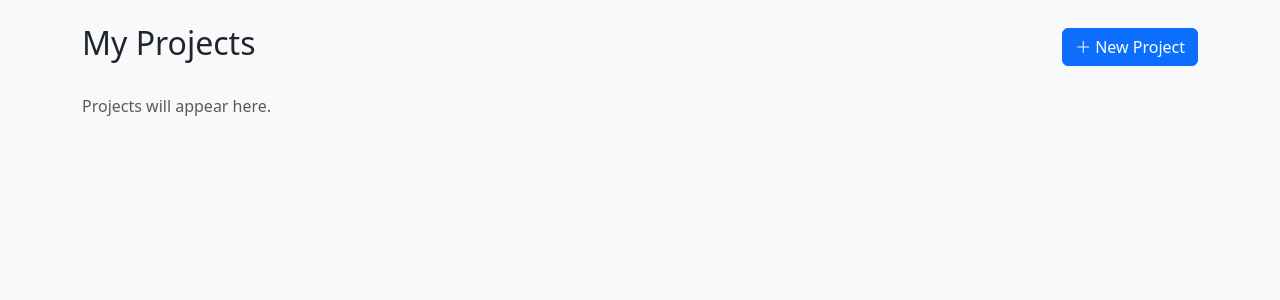
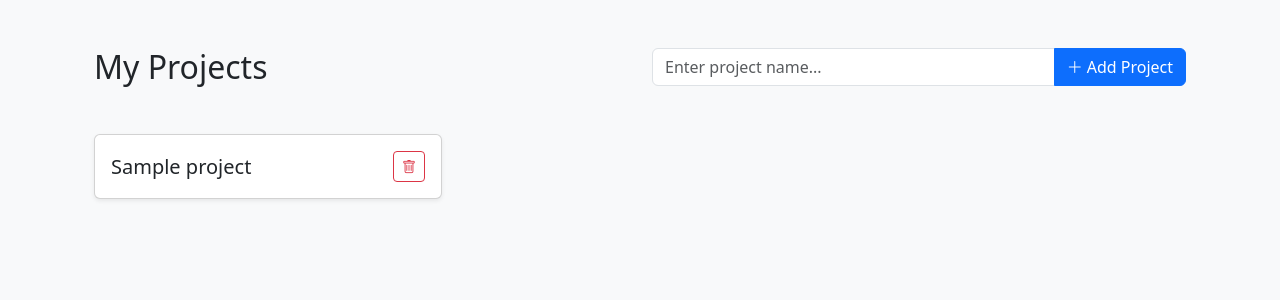
Before and after one commit to PavelPereverzev1/task-manager, a Django app: page /projects/ in a window 1280 px wide. Shown: the part 56-356 px from the top of the page. Run offline with Django 5.2, Linux system fonts and the light colour scheme; a user stored in the database is signed in; tables that the repository leaves empty hold one stand-in row (values such as "Sample post"); some libraries are stand-ins or nearby versions.

Commit message:
feat: add project creation and deletion views with HTMX templates

```diff
--- /dev/null
+++ b/tasks/forms.py
@@ -0,0 +1,18 @@
+from django import forms
+from .models import Project
+
+
+class ProjectForm(forms.ModelForm):
+    class Meta:
+        model = Project
+        fields = ["title"]
+        widgets = {
+            "title": forms.TextInput(
+                attrs={
+                    "class": "form-control",
+                    "placeholder": "Enter project name...",
+                    "required": True,
+                    "maxlength": "255",
+                }
+            ),
+        }
--- a/tasks/models.py
+++ b/tasks/models.py
@@ -1,11 +1,18 @@
-from django.contrib.auth.models import User
+from django.conf import settings
 from django.db import models
 
 
 class Project(models.Model):
-    user = models.ForeignKey(User, on_delete=models.CASCADE, related_name="projects")
+    user = models.ForeignKey(
+        settings.AUTH_USER_MODEL,
+        on_delete=models.CASCADE,
+        related_name="projects",
+    )
     title = models.CharField(max_length=255)
     created_at = models.DateTimeField(auto_now_add=True)
+
+    class Meta:
+        ordering = ["-created_at"]
 
     def __str__(self):
         return self.title
--- a/tasks/urls.py
+++ b/tasks/urls.py
@@ -1,8 +1,12 @@
 from django.urls import path
 
-from .views import HomeView, ProjectListView
+from .views import HomeView, ProjectListView, ProjectCreateView, ProjectDeleteView
 
 urlpatterns = [
     path("", HomeView.as_view(), name="home"),
     path("projects/", ProjectListView.as_view(), name="project-list"),
+    path("projects/create/", ProjectCreateView.as_view(), name="project-create"),
+    path(
+        "projects/<int:pk>/delete/", ProjectDeleteView.as_view(), name="project-delete"
+    ),
 ]
--- a/tasks/views.py
+++ b/tasks/views.py
@@ -1,7 +1,10 @@
 from django.contrib.auth.mixins import LoginRequiredMixin
-from django.shortcuts import redirect
+from django.http import HttpResponse
+from django.shortcuts import redirect, get_object_or_404, render
+from django.views import View
 from django.views.generic import ListView, TemplateView
 
+from .forms import ProjectForm
 from .models import Project
 
 
@@ -19,5 +22,37 @@ class ProjectListView(LoginRequiredMixin, ListView):
     template_name = "tasks/project_list.html"
     context_object_name = "projects"
 
+    def get_context_data(self, **kwargs):
+        context = super().get_context_data(**kwargs)
+        context["form"] = ProjectForm()
+        return context
+
     def get_queryset(self):
         return Project.objects.filter(user=self.request.user).prefetch_related("tasks")
+
+
+class ProjectCreateView(LoginRequiredMixin, View):
+    def get(self, request):
+        form = ProjectForm()
+        return render(request, "tasks/partials/project_form.html", {"form": form})
+
+    def post(self, request):
+        form = ProjectForm(request.POST)
+        if form.is_valid():
+            project = form.save(commit=False)
+            project.user = request.user
+            project.save()
+            return render(
+                request, "tasks/partials/project_card.html", {"project": project}
+            )
+
+        return render(
+            request, "tasks/partials/project_form.html", {"form": form}, status=422
+        )
+
+
+class ProjectDeleteView(LoginRequiredMixin, View):
+    def post(self, request, pk):
+        project = get_object_or_404(Project, pk=pk, user=request.user)
+        project.delete()
+        return HttpResponse("")
--- /dev/null
+++ b/templates/tasks/partials/project_card.html
@@ -0,0 +1,14 @@
+<div class="col-md-6 col-lg-4 mb-4" id="project-{{ project.id }}">
+    <div class="card shadow-sm h-100">
+        <div class="card-body d-flex justify-content-between align-items-center">
+            <h5 class="card-title mb-0">{{ project.title }}</h5>
+            <button class="btn btn-outline-danger btn-sm"
+                    hx-post="{% url 'project-delete' project.id %}"
+                    hx-target="#project-{{ project.id }}"
+                    hx-swap="outerHTML"
+                    hx-confirm="Are you sure you want to delete this project?">
+                <i class="bi bi-trash"></i>
+            </button>
+        </div>
+    </div>
+</div>
--- /dev/null
+++ b/templates/tasks/partials/project_form.html
@@ -0,0 +1,17 @@
+<form hx-post="{% url 'project-create' %}"
+      hx-target="#projects-list"
+      hx-swap="afterbegin"
+      hx-on::after-request="if(event.detail.successful) this.reset()">
+    {% csrf_token %}
+    <div class="input-group mb-4">
+        {{ form.title }}
+        <button type="submit" class="btn btn-primary">
+            <i class="bi bi-plus-lg me-1"></i>Add Project
+        </button>
+    </div>
+    {% if form.title.errors %}
+        <div class="text-danger small mt-1">
+            {{ form.title.errors|join:", " }}
+        </div>
+    {% endif %}
+</form>
--- a/templates/tasks/project_list.html
+++ b/templates/tasks/project_list.html
@@ -3,12 +3,22 @@
 {% block title %}Dashboard - Task Manager{% endblock %}
 
 {% block content %}
-<div class="d-flex justify-content-between align-items-center mb-4">
-    <h2>My Projects</h2>
-    <button class="btn btn-primary">
-        <i class="bi bi-plus-lg me-1"></i>New Project
-    </button>
+<div class="container py-4">
+    <div class="row mb-4">
+        <div class="col-md-6">
+            <h2>My Projects</h2>
+        </div>
+        <div class="col-md-6">
+            {% include "tasks/partials/project_form.html" with form=form %}
+        </div>
+    </div>
+
+    <div class="row" id="projects-list">
+        {% for project in projects %}
+            {% include "tasks/partials/project_card.html" with project=project %}
+        {% empty %}
+            <p class="text-muted text-center py-4" id="no-projects">No projects created yet.</p>
+        {% endfor %}
+    </div>
 </div>
-
-<p class="text-muted">Projects will appear here.</p>
 {% endblock %}
```
Also changed, not shown: config/settings.py (+8 -6 lines), tasks/migrations/0002_alter_project_options.py (added).
